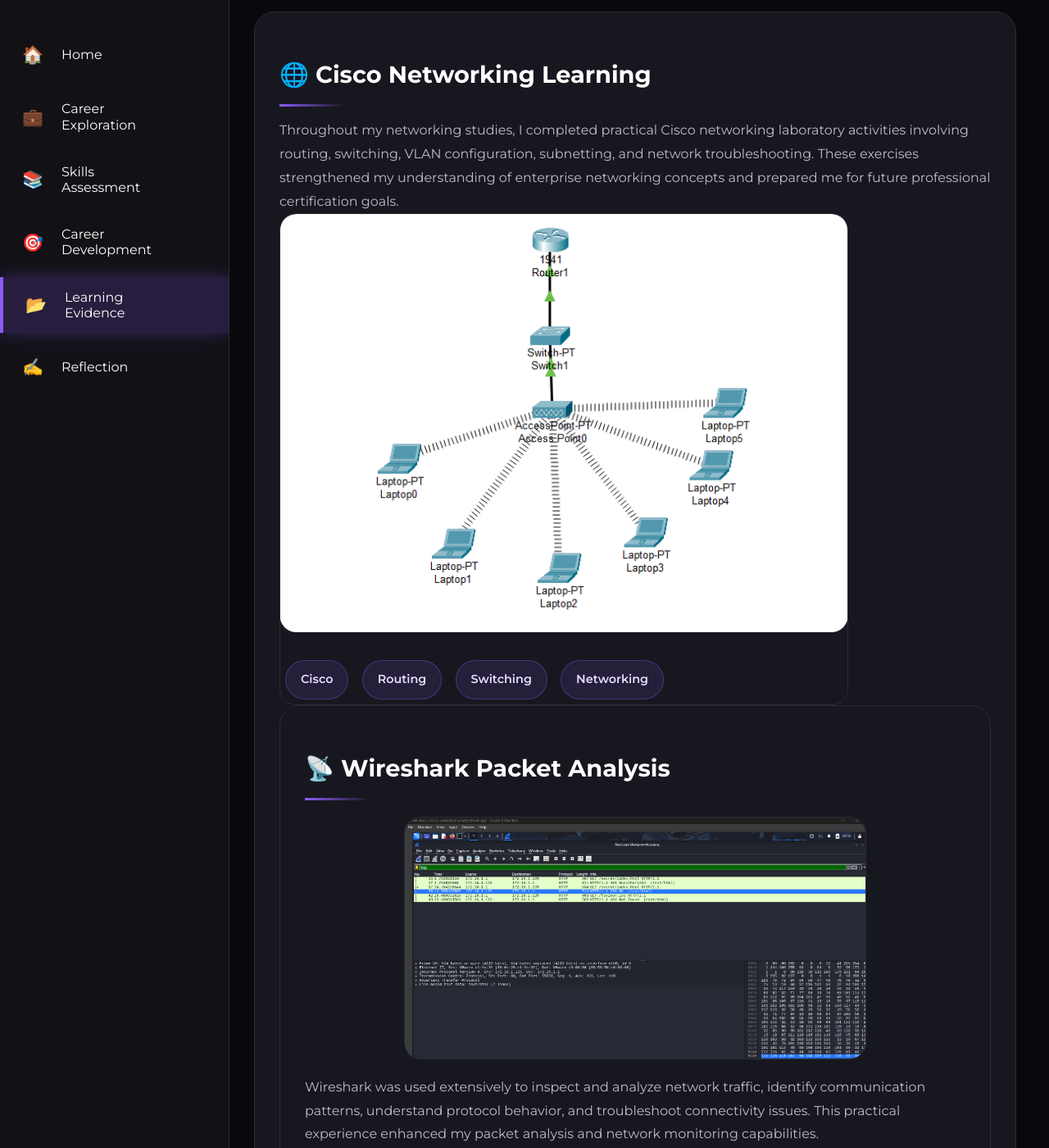
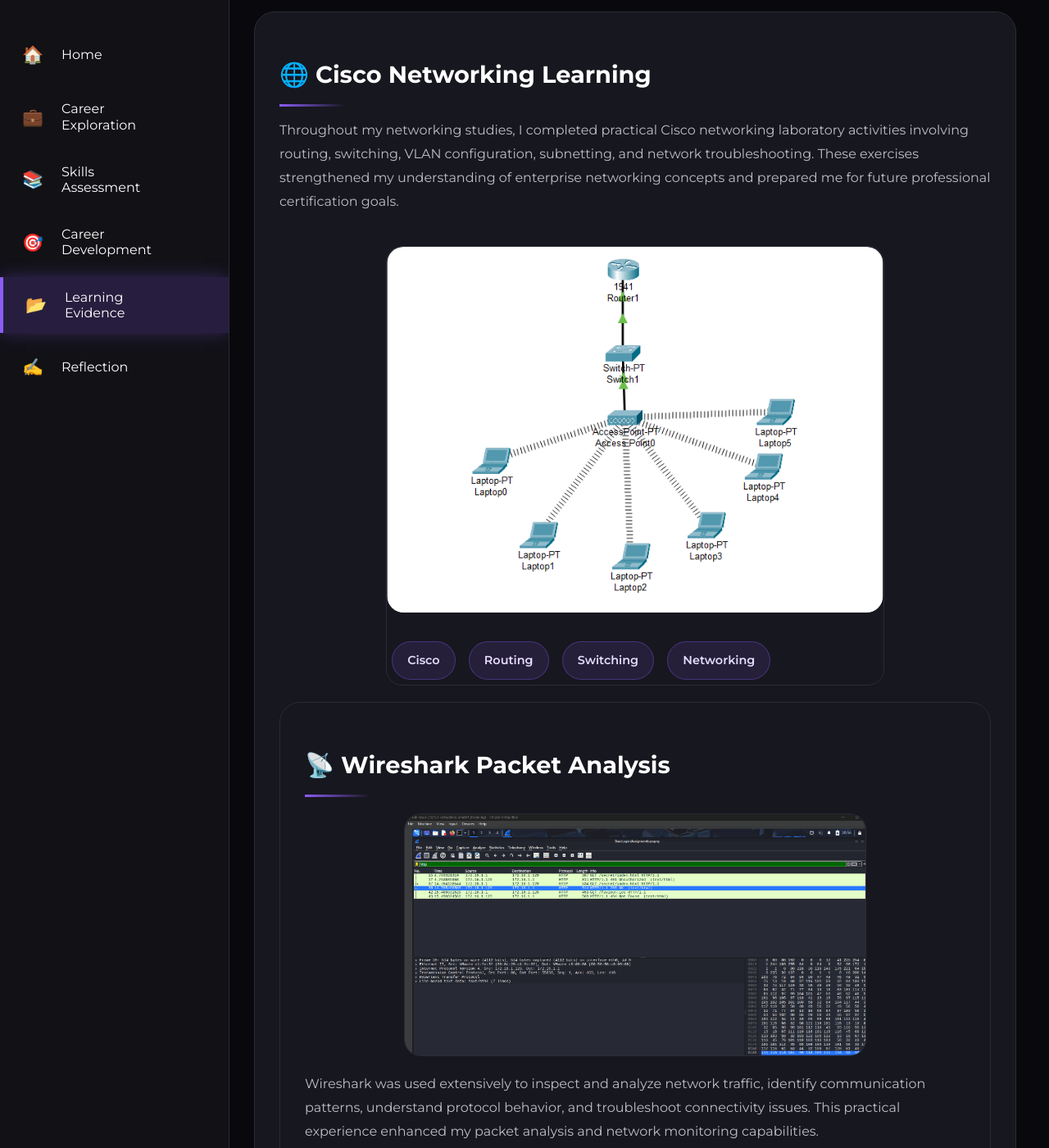
Before and after one commit to juzzatul/juzzatul.github.io, a Jekyll site: the page built from section-d.md, in a window 1280 px wide and 1400 px high, scrolled down 4229 px. Shown: the whole window at 82% size. Built offline with Jekyll 4.4.1, drawn with Linux system fonts in a browser that asks for light colours.

Commit message:
Update style.scss

```diff
--- a/assets/css/style.scss
+++ b/assets/css/style.scss
@@ -981,13 +981,13 @@ h2::after{
 
     position:relative;
 
-    width:80%;
+    width:70%;
 
     overflow:hidden;
 
     border-radius:20px;
 
-    margin-top:20px auto;
+    margin:40px auto 20px auto;
 
     border:1px solid var(--border);
 }
@@ -1005,7 +1005,11 @@ h2::after{
 
     min-width:100%;
 
-    height:auto;
+    max-height:500px;
+
+    object-fit:contain;
+
+    margin:auto;
 
     display:block;
 
```
